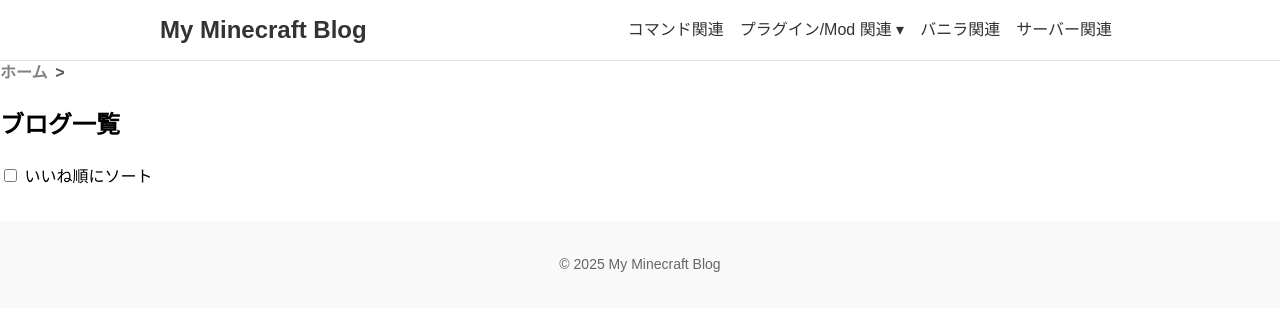
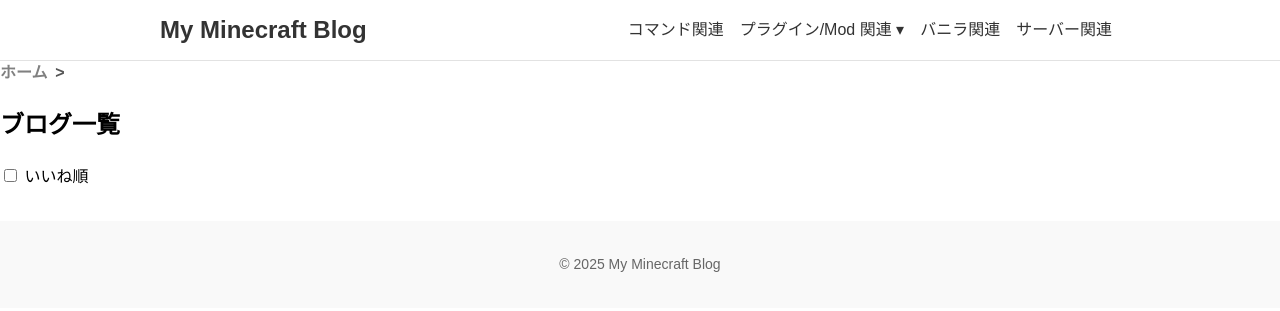
Before and after one commit to Riku-tatuto/minecraft-blog, a Jekyll site: the page built from home.html, in a window 1280 px wide. Shown: the top 311 px of the page. Built offline with Jekyll 4.4.1, drawn with Linux system fonts in a browser that asks for light colours; comment, search, counter and statistics services are not loaded.

Commit message:
Update home.html

```diff
--- a/home.html
+++ b/home.html
@@ -2,19 +2,14 @@
 layout: default
 permalink: /home.html
 ---
-
 <section>
   <h1>ブログ一覧</h1>
-  <div>
-    <label><input type="checkbox" id="sort-likes"> いいね順にソート</label>
-  </div>
+  <label><input type="checkbox" id="sort-likes"> いいね順</label>
   <div id="posts-container"></div>
 </section>
-
 <script type="module">
   import { fetchAndRender } from '/minecraft-blog/assets/js/posts.js';
-  const checkbox = document.getElementById('sort-likes');
-  checkbox.addEventListener('change', () => fetchAndRender({ sortByLikes: checkbox.checked }));
-  // 初期表示
+  const cb=document.getElementById('sort-likes');
+  cb.addEventListener('change',()=>fetchAndRender({sortByLikes:cb.checked}));
   fetchAndRender();
 </script>
```
